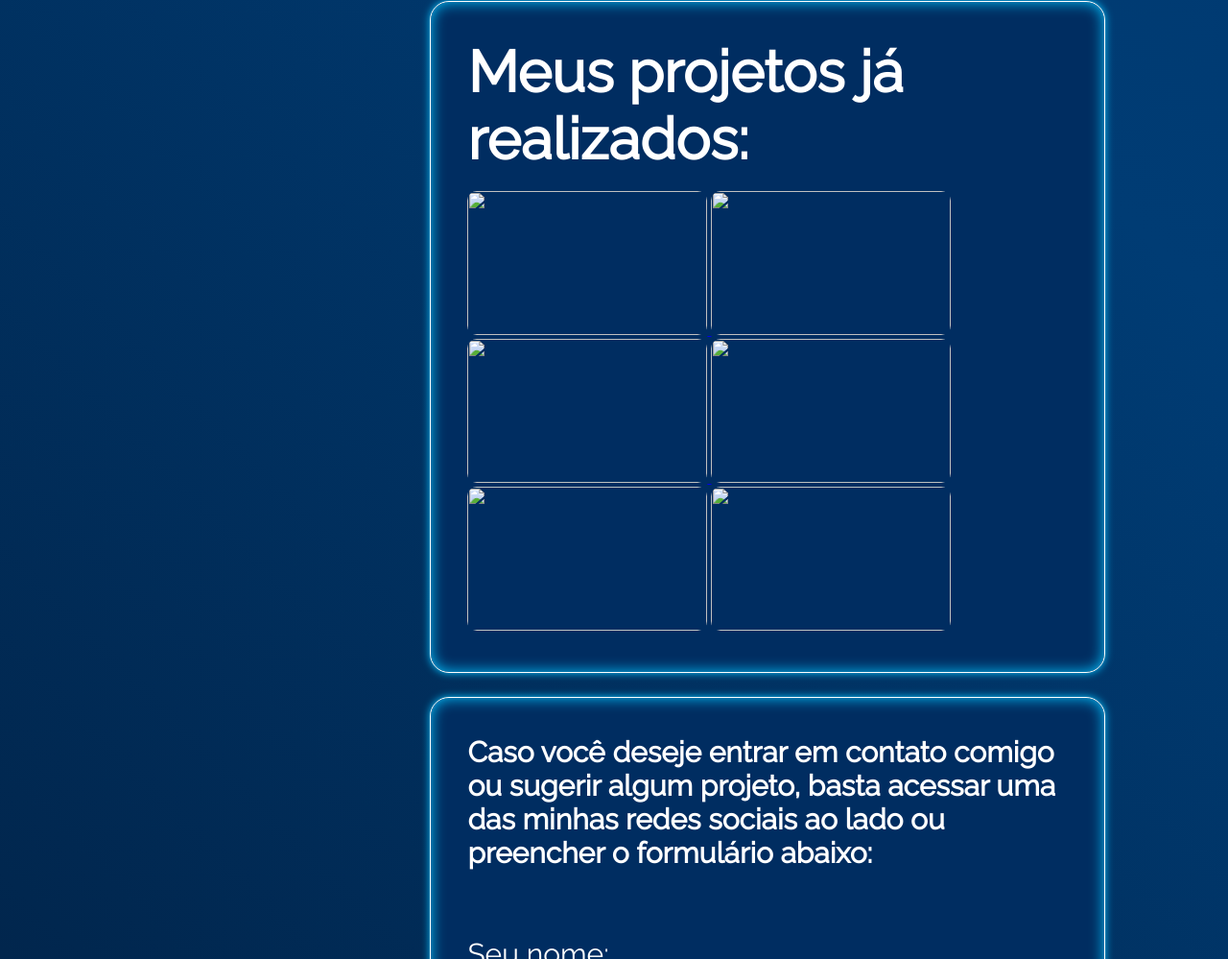
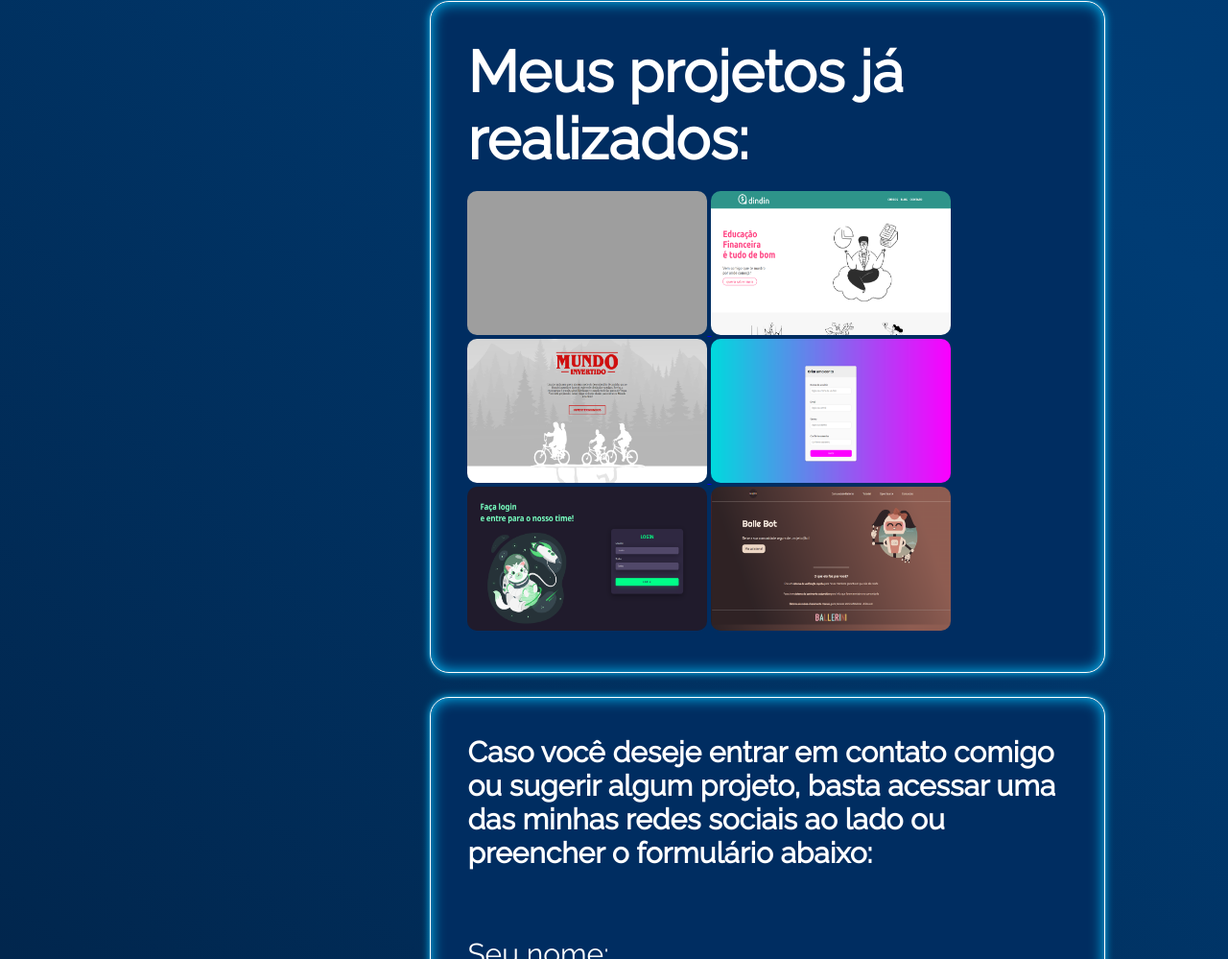
Before and after one commit to CristianLF23/curriculo, a plain HTML site: page index.html in a window 1280 px wide. Shown: the part 947-1946 px from the top of the page at 96% size. Drawn offline with Linux system fonts and the light colour scheme; the site is published under a folder, as on GitHub Pages, so addresses that start at the root find nothing.

Commit message:
meu commit

```diff
--- a/index.html
+++ b/index.html
@@ -62,12 +62,12 @@
         <section>
             <div class="projetos" id="projetos">
                 <h1> Meus projetos já realizados: </h1>
-                <a href="https://cristianlf23.github.io/Nike-Ecommerce/" target="_blank"> <img src="/style/images/meus projetos/Nike e-commerce.PNG"> </a>
-                <a href="https://cristianlf23.github.io/XP---42---Projeto-DinDin/" target="_blank"><img src="/style/images/meus projetos/Projeto DinDin.PNG"></a>
-                <a href="https://cristianlf23.github.io/Stranger-Things---Landing-page/"  target="_blank"><img src="/style/images/meus projetos/Mundo Invertido.PNG"> </a>
-                <a href="https://cristianlf23.github.io/Pagina-de-cadastro/"  target="_blank"> <img src="/style/images/meus projetos/Capturar.PNG"> </a>
-                <a href="https://cristianlf23.github.io/Landing-page---Astronaut-Cat/"  target="_blank"> <img src="/style/images/meus projetos/Dark Astronaut.PNG"></a>
-                <a href="https://cristianlf23.github.io/Landing-page---BalleBot/"  target="_blank"><img src="/style/images/meus projetos/Ballerini Bot.PNG"></a>
+                <a href="https://cristianlf23.github.io/Nike-Ecommerce/" target="_blank"> <img src="./meus projetos/Nike e-commerce.PNG"> </a>
+                <a href="https://cristianlf23.github.io/XP---42---Projeto-DinDin/" target="_blank"><img src="./meus projetos/Projeto DinDin.PNG"></a>
+                <a href="https://cristianlf23.github.io/Stranger-Things---Landing-page/"  target="_blank"><img src="./meus projetos/Mundo Invertido.PNG"> </a>
+                <a href="https://cristianlf23.github.io/Pagina-de-cadastro/"  target="_blank"> <img src="./meus projetos/Capturar.PNG"> </a>
+                <a href="https://cristianlf23.github.io/Landing-page---Astronaut-Cat/"  target="_blank"> <img src="./meus projetos/Dark Astronaut.PNG"></a>
+                <a href="https://cristianlf23.github.io/Landing-page---BalleBot/"  target="_blank"><img src="./meus projetos/Ballerini Bot.PNG"></a>
             </div>
         </section>
         <section>
```
Also changed, not shown: meus projetos/Ballerini Bot.PNG (renamed from style/images/meus projetos/Ballerini Bot.PNG), meus projetos/Capturar.PNG (renamed from style/images/meus projetos/Capturar.PNG), meus projetos/Dark Astronaut.PNG (renamed from style/images/meus projetos/Dark Astronaut.PNG), meus projetos/Mundo Invertido.PNG (renamed from style/images/meus projetos/Mundo Invertido.PNG), meus projetos/Projeto DinDin.PNG (renamed from style/images/meus projetos/Projeto DinDin.PNG), 2 other files.
